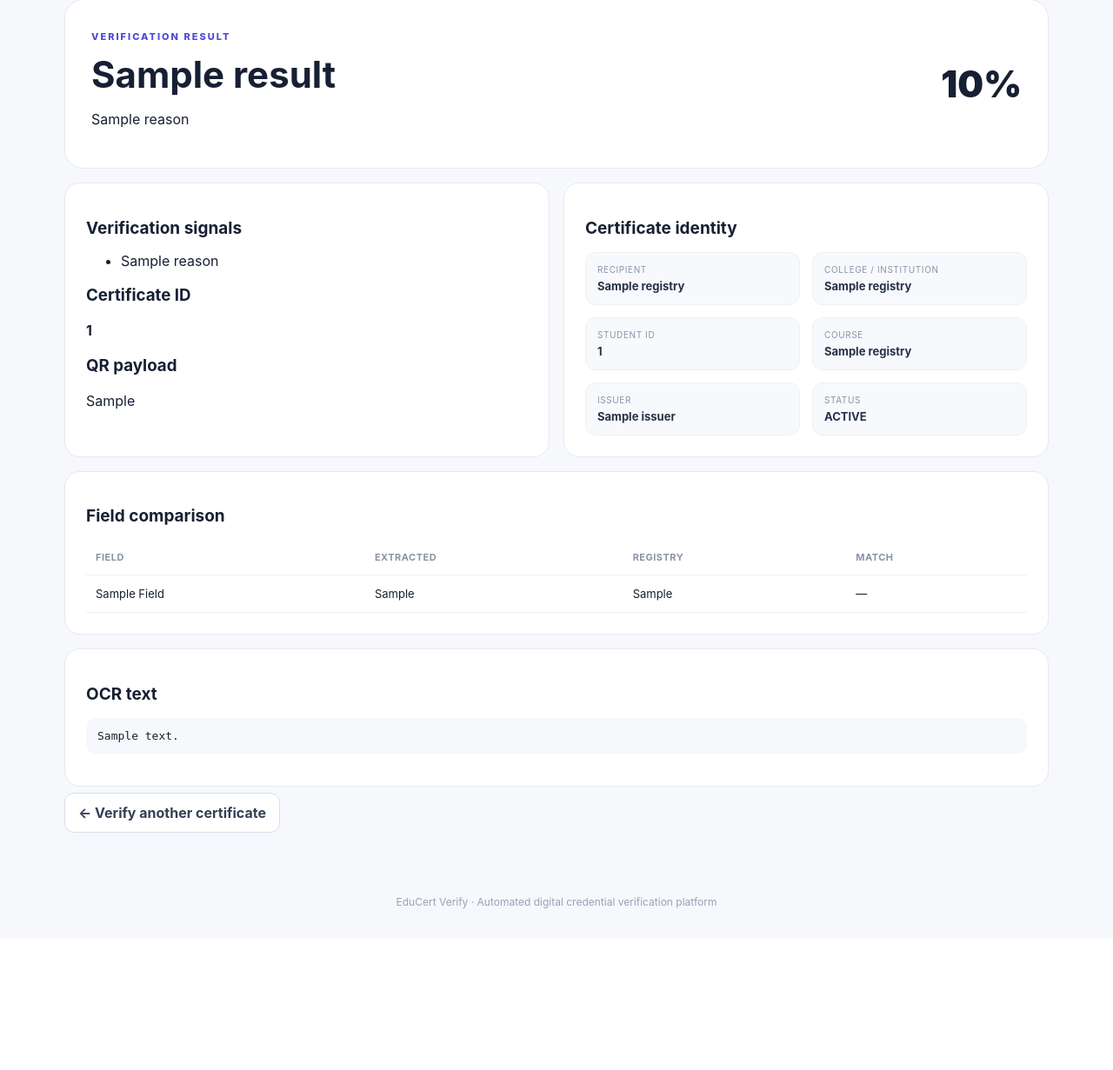
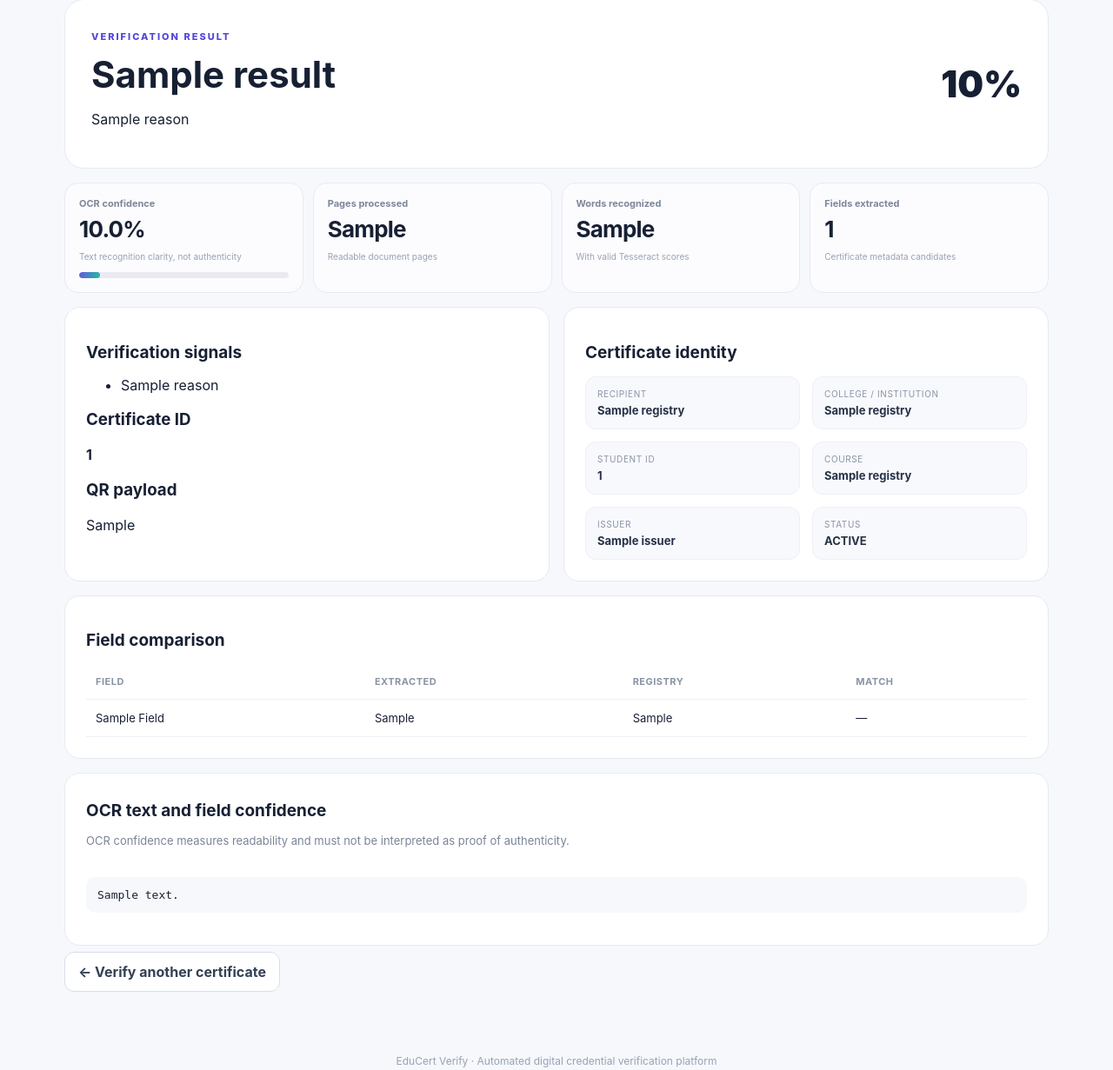
Before and after one commit to kulalakshay74-sudo/EduCert_Verify, a Flask app: template app/templates/result.html in a window 1280 px wide. Shown: the part 123-1354 px from the top of the page at 87% size. Before the commit the page ends 1168 px from the top, so only its background shows below. Run offline with Flask 3, Linux system fonts and the light colour scheme; the template is opened without the code that fills it: most values are stand-ins (such as "Sample title", 1, 10 or a date in 2020).

Commit message:
Show OCR confidence in verification results

```diff
--- a/app/templates/result.html
+++ b/app/templates/result.html
@@ -3,12 +3,18 @@
 {% block content %}
 <section class="result-shell">
   <div class="result-banner"><div><span class="eyebrow">VERIFICATION RESULT</span><h1>{{result.result}}</h1><p>{{result.reasons[0] if result.reasons else 'Verification completed.'}}</p></div><div class="result-score">{{result.score}}%</div></div>
+  <div class="ocr-metrics" style="margin-top:16px">
+    <div class="ocr-metric"><span>OCR confidence</span><strong>{{ "%.1f"|format(result.ocr.confidence|default(0)|float) }}%</strong><small>Text recognition clarity, not authenticity</small><div class="ocr-gauge"><span style="width:{{ [result.ocr.confidence|default(0)|float,100]|min }}%"></span></div></div>
+    <div class="ocr-metric"><span>Pages processed</span><strong>{{ result.ocr.pages_processed|default(result.ocr.pages|length if result.ocr.pages else 0) }}</strong><small>Readable document pages</small></div>
+    <div class="ocr-metric"><span>Words recognized</span><strong>{{ result.ocr.words_detected|default(0) }}</strong><small>With valid Tesseract scores</small></div>
+    <div class="ocr-metric"><span>Fields extracted</span><strong>{{ result.ocr.fields|length }}</strong><small>Certificate metadata candidates</small></div>
+  </div>
   <div class="result-grid">
     <div class="result-card"><h2>Verification signals</h2><ul>{% for reason in result.reasons %}<li>{{reason}}</li>{% endfor %}</ul><h3>Certificate ID</h3><p><strong>{{result.qr.certificate_id or result.ocr.fields.certificate_id or 'Not detected'}}</strong></p><h3>QR payload</h3><p>{{result.qr.payload_type or 'Not detected'}}</p></div>
     <div class="result-card"><h2>Certificate identity</h2>{% if result.registry %}<div class="identity-grid"><div><small>Recipient</small><strong>{{result.registry.recipient_name or result.registry.student_name}}</strong></div><div><small>College / Institution</small><strong>{{result.registry.institution_name or '—'}}</strong></div><div><small>Student ID</small><strong>{{result.registry.student_id or '—'}}</strong></div><div><small>Course</small><strong>{{result.registry.course_name}}</strong></div><div><small>Issuer</small><strong>{{result.registry.issuer}}</strong></div><div><small>Status</small><strong>{{result.registry.status}}</strong></div></div>{% else %}<p>No registry record matched this certificate.</p>{% endif %}</div>
   </div>
   {% if result.checks %}<div class="result-card" style="margin-top:16px"><h2>Field comparison</h2><div class="table-scroll"><table class="check-table"><tr><th>Field</th><th>Extracted</th><th>Registry</th><th>Match</th></tr>{% for field, check in result.checks.items() %}<tr><td>{{field|replace('_',' ')|title}}</td><td>{{check.source_value or '—'}}</td><td>{{check.registry_value or '—'}}</td><td>{{'✓ Match' if check.match else '—'}}</td></tr>{% endfor %}</table></div></div>{% endif %}
-  <div class="result-card" style="margin-top:16px"><h2>OCR text</h2><pre>{{result.ocr.text or 'OCR text unavailable'}}</pre></div>
+  <div class="result-card" style="margin-top:16px"><div class="table-toolbar"><div><h2>OCR text and field confidence</h2><p class="ocr-muted">OCR confidence measures readability and must not be interpreted as proof of authenticity.</p></div>{% if session.get('admin') %}<a class="outline-button" href="{{url_for('web.ocr_studio')}}">Open OCR Studio ↗</a>{% endif %}</div>{% if result.ocr.field_confidence %}<div class="ocr-fields">{% for key, value in result.ocr.fields.items() %}{% set fs = result.ocr.field_confidence.get(key, result.ocr.confidence|default(0))|float %}<div class="ocr-field"><div class="ocr-field-top"><label>{{key|replace('_',' ')}}</label><span class="ocr-pill">{{"%.1f"|format(fs)}}%</span></div><strong>{{value}}</strong><div class="ocr-gauge"><span style="width:{{[fs,100]|min}}%"></span></div></div>{% endfor %}</div>{% endif %}<pre>{{result.ocr.text or 'OCR text unavailable'}}</pre></div>
   <p style="margin-top:20px"><a class="outline-button" href="{{url_for('web.index')}}">← Verify another certificate</a></p>
 </section>
 {% endblock %}
```
